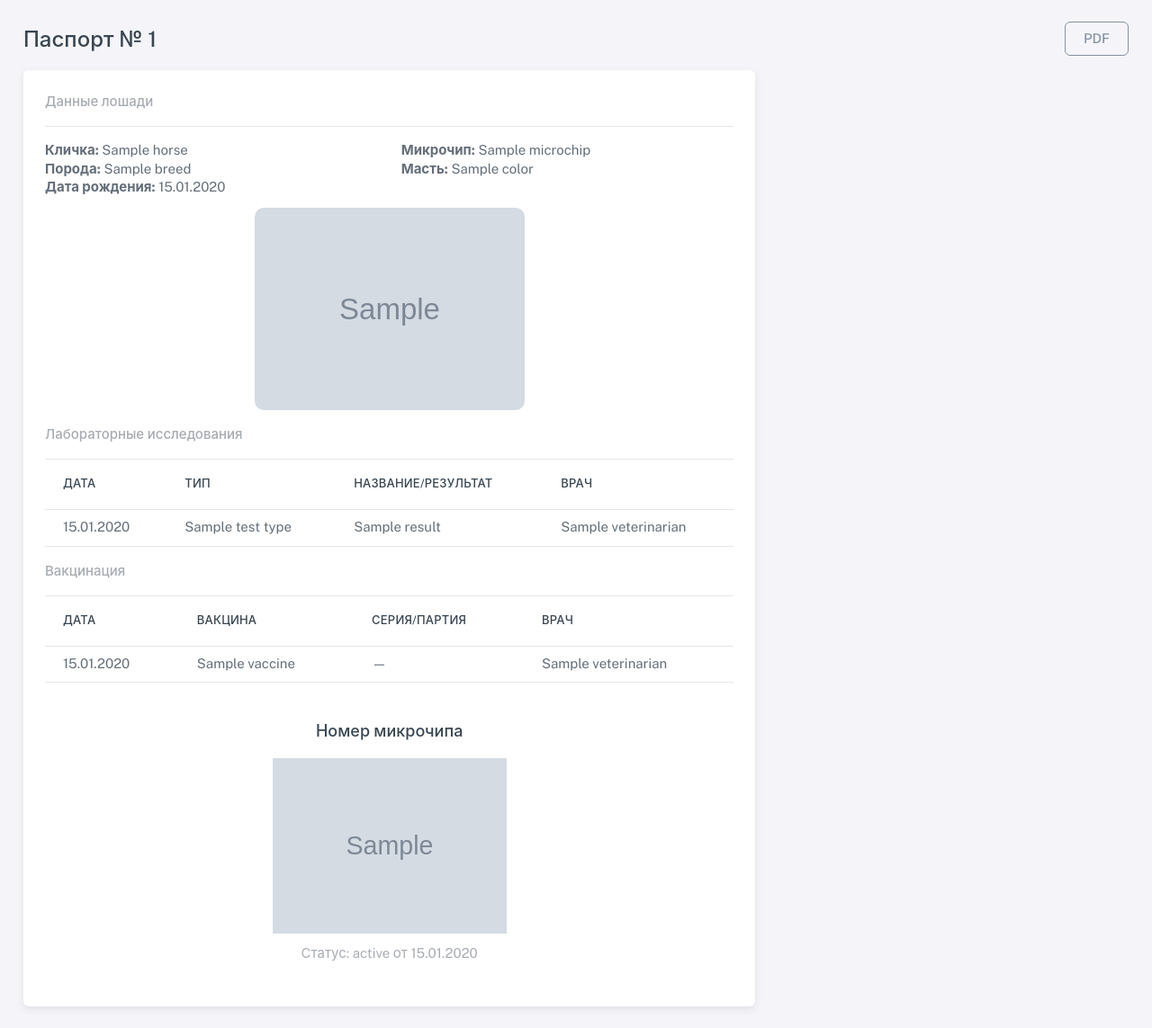
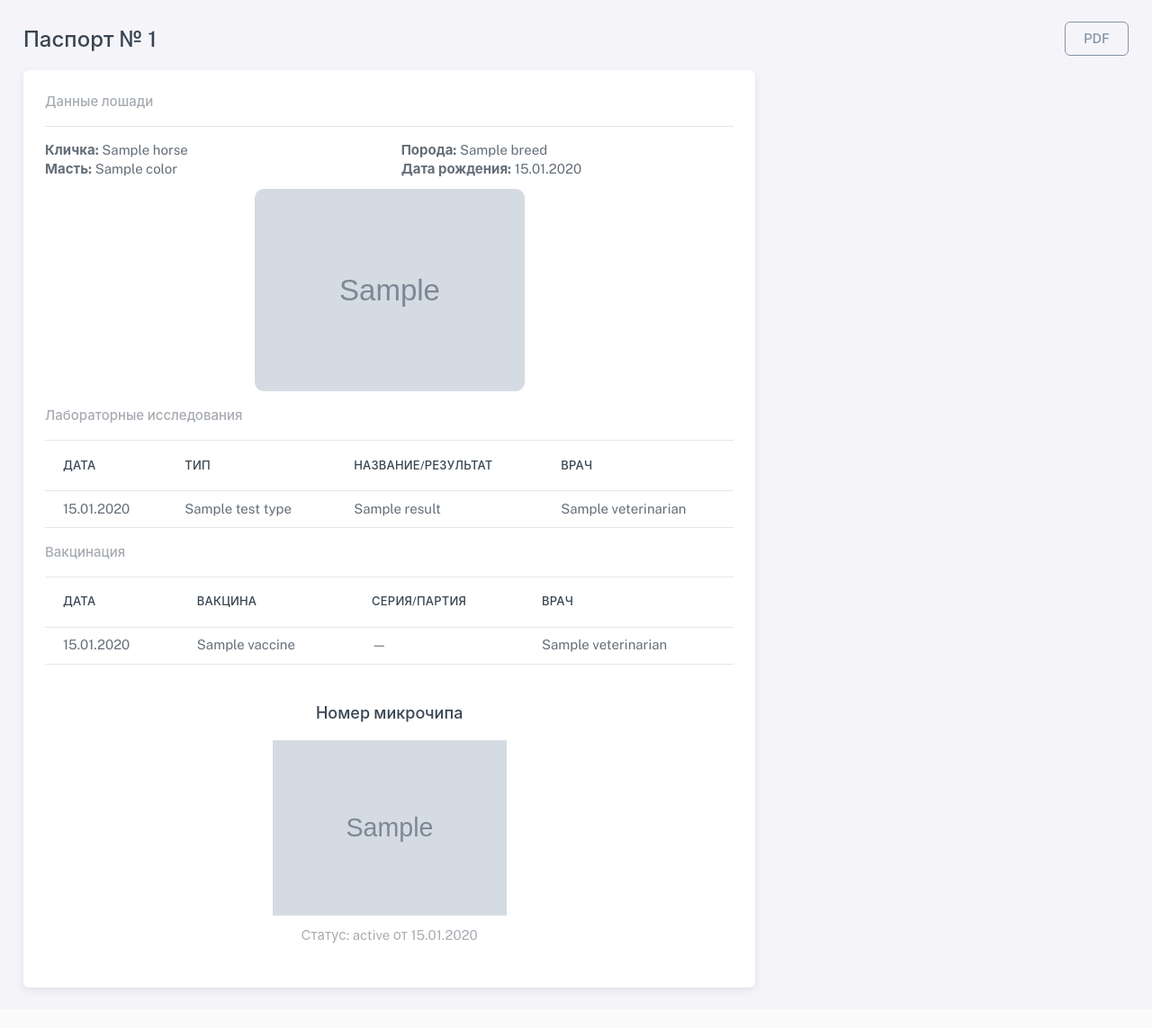
Before and after one commit to RizobekS/passport_registry, a Django app: template templates/passports/public_card.html in a window 1280 px wide. Shown: the whole page at 90% size. After the commit the page ends 1103 px from the top, so only its background shows below. Run offline with Django 5.2, Linux system fonts and the light colour scheme; the template is opened without the code that fills it: most values are stand-ins (such as "Sample title", 1, 10 or a date in 2020); grey boxes marked "Sample" are stand-in pictures; some libraries are stand-ins or nearby versions.

Commit message:
upto date passport generation and passport format

```diff
--- a/templates/passports/public_card.html
+++ b/templates/passports/public_card.html
@@ -136,7 +136,6 @@
           <hr>
           <div class="row mb-3">
             <div class="col-sm-6"><strong>Кличка:</strong> {{ p.horse.name }}</div>
-            <div class="col-sm-6"><strong>Микрочип:</strong> {{ p.horse.microchip }}</div>
             <div class="col-sm-6"><strong>Порода:</strong> {{ p.horse.breed.name }}</div>
             <div class="col-sm-6"><strong>Масть:</strong> {{ p.horse.color.name }}</div>
             <div class="col-sm-6"><strong>Дата рождения:</strong> {{ p.horse.birth_date|date:'d.m.Y' }}</div>
```
